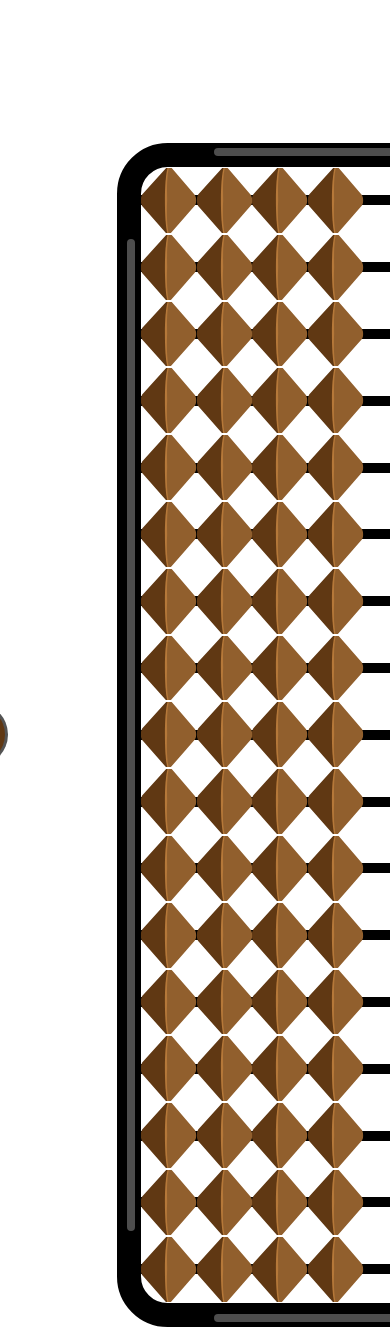
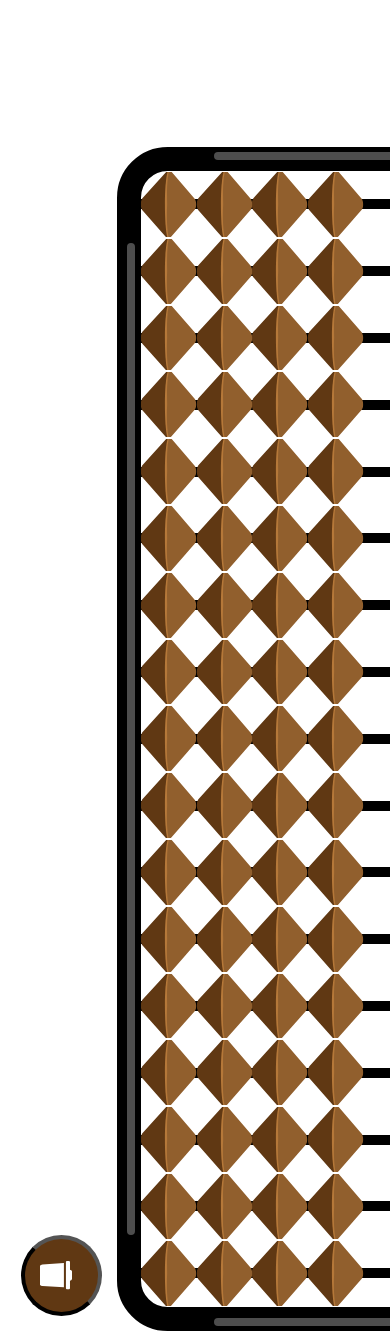
Before and after one commit to cyproto/abacus, a React (Create React App) app: page / in a window 390 px wide. Shown: the top 1331 px of the page. Built offline with nearby package versions, Linux system fonts and the light colour scheme.

Commit message:
Animate clear button.

```diff
--- a/src/App.js
+++ b/src/App.js
@@ -47,9 +47,16 @@ class App extends Component {
     })
   }
 
-  clearAll() {
+  async clearAll() {
     var up = document.getElementsByClassName('upbead');
     var down = document.getElementsByClassName('down-beads-container');
+    var clearButton = document.getElementsByClassName('clear');
+    var clearButtonIcon = document.getElementsByClassName('trash-icon');
+    clearButtonIcon[0].style.position = 'fixed';
+    clearButtonIcon[0].style.top = '12px';
+    clearButton[0].style.transition = '.5s';
+    clearButton[0].style.transform = 'translateX(-350px)';
+    clearButton[0].style.opacity = '0';
     for (var i = 0; i < 17; i++) {
       let ups = this.state.ups.slice();
       ups[i].isUp = true;
@@ -71,16 +78,24 @@ class App extends Component {
         arr[j].style.transform = 'translateY(0px)';
       }
     }
+    setTimeout(function () {
+      clearButton[0].style.transition = '0s';
+      clearButton[0].style.transform = 'translateX(0px)';
+      setTimeout(function () {
+        clearButton[0].style.transition = '0.2s';
+        clearButton[0].style.opacity = '1';
+      }, 300)
+    }, 1000);
   }
 
   render() {
     return (
       <div>
         <header>
-          <Pannel recover={this.state} clearAll={this.clearAll} />
         </header>
         <div className="container">
           <div className="content">
+            <Pannel recover={this.state} clearAll={this.clearAll} />
             <div className="left-line"></div>
             <div className="right-line"></div>
             <div className="top-line"></div>
--- a/src/App.scss
+++ b/src/App.scss
@@ -227,9 +227,10 @@ header {
 }
 
 .pannel {
-  position: fixed;
-  bottom: 10px;
-  right: 10px;
+  position: absolute;
+  top: 250px;
+  right: 30px;
+  z-index: 10;
   display: grid;
   place-items: center;
   button {
@@ -242,6 +243,9 @@ header {
     color: #ffffff;
     font-size: 16px;
     transition: .5s;
+  }
+  .trash-icon {
+    position: absolute;
   }
 }
 
@@ -258,7 +262,7 @@ header {
 
   .content {
     zoom: 135%;
-    margin-left: 5px;
+    margin-left: 7px;
     box-sizing: border-box;
     display: flex;
     justify-content: center;
@@ -349,39 +353,18 @@ header {
   }
 
   .pannel {
-    z-index: 100;
+    z-index: 10;
     position: absolute;
-    bottom: -15px;
-    left: 289px;
+    top: 240px;
+    right: -60px;
     button {
-      height: 42px;
-      width: 42px;
-      display: grid;
-      place-items: center;
+      height: 40px;
+      width: 40px;
       border-radius: 50px;
       background: #603813;
       color: #ffffff;
       font-size: 16px;
       transition: .5s;
     }
-
-    .trash-icon {
-      position: absolute;
-      margin-left: 42px;
-    }
-
-    #result {
-      display: inline-block;
-      position: absolute;
-      width: 80px;
-      height: 30px;
-      line-height: 30px;
-      left: 150px;
-      bottom: 20px;
-      color: white;
-      font-size:1.9em;
-      letter-spacing: 0.1em;
-      text-shadow: 2px 2px 2px #fefefe;
-    }
   }
 }
--- a/src/components/AbacusItem.jsx
+++ b/src/components/AbacusItem.jsx
@@ -13,7 +13,7 @@ export default class AbacusItem extends React.Component {
   handleupClick() {
     //this.props.up = !this.props.up
     console.log(typeof(this.props.up))
-    ReactDOM.findDOMNode(this.upbeadRef.current).style.transition = '.5s'
+    ReactDOM.findDOMNode(this.upbeadRef.current).style.transition = '0.7s'
     if (this.props.up) {
       ReactDOM.findDOMNode(this.upbeadRef.current).style.transform = 'translateY(30px)'
     } else {
--- a/src/components/DownBeads.jsx
+++ b/src/components/DownBeads.jsx
@@ -1,5 +1,4 @@
 import React from 'react'
-import bead from './bead.svg';
 
 export default class DownBeads extends React.Component {
     constructor() {
@@ -16,7 +15,7 @@ export default class DownBeads extends React.Component {
         if (flag) {
             for (var i = 0; i <= count; i++) {
                 this.props.nums[i] += 40;
-                parent.childNodes[i].style.transition = '.5s'
+                parent.childNodes[i].style.transition = '0.7s'
                 parent.childNodes[i].style.transform = 'translateY(-30px)'
             }
         } else {
```
